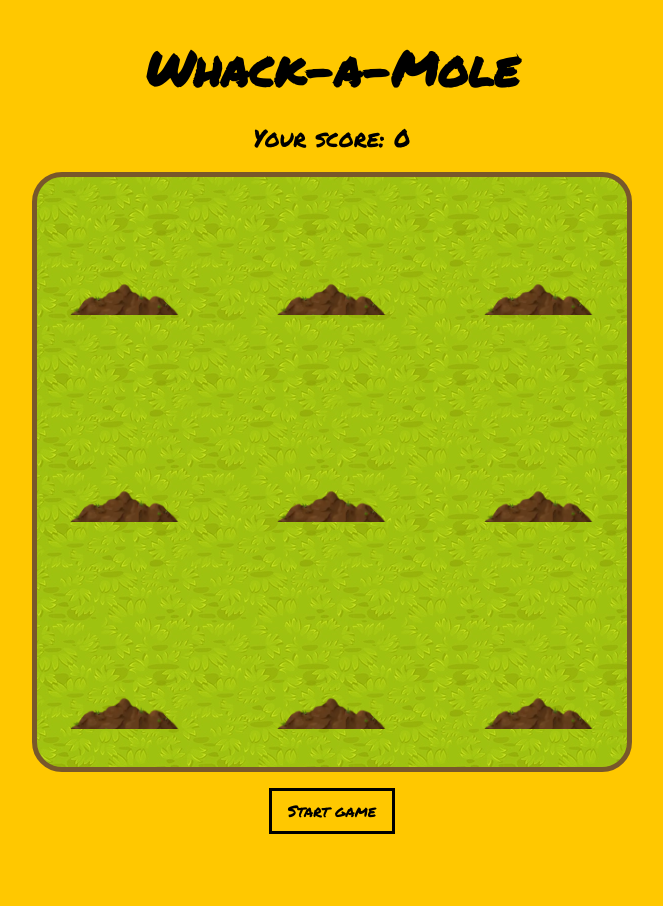
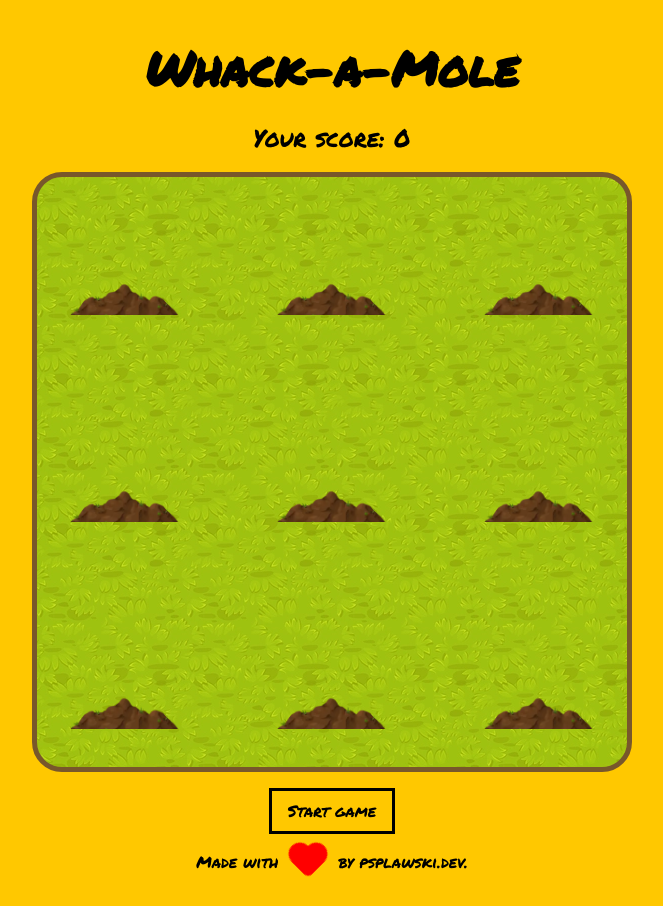
Before and after one commit to splawskip/whack-a-mole, a website built with Vite: page index.html in a window 1280 px wide. Shown: the whole page, without its empty margins (308-971 px from the left). Before the commit the page ends 882 px from the top, so only its background shows below. Built offline with nearby package versions, Linux system fonts and the light colour scheme.

Commit message:
Add footer

```diff
--- a/index.html
+++ b/index.html
@@ -42,10 +42,12 @@
   </head>
   <body>
     <div id="app" class="app">
-      <h1 class="title">Whack-a-Mole</h1>
-      <p class="score">
-        Your score: <span class="score__value" data-game="score">0</span>
-      </p>
+      <header class="header">
+        <h1 class="title">Whack-a-Mole</h1>
+        <p class="score">
+          Your score: <span class="score__value" data-game="score">0</span>
+        </p>
+      </header>
       <main class="backyard" data-game="board">
         <div class="backyard__hole" data-game="hole">
           <div class="mole"></div>
@@ -76,6 +78,9 @@
         </div>
       </main>
       <button class="button" data-game="start-button">Start game</button>
+      <footer class="footer">
+        Made with <span class="heart" title="Love"></span> by psplawski.dev.
+      </footer>
     </div>
     <script type="module" src="./src/js/main.js"></script>
   </body>
--- a/src/css/style.css
+++ b/src/css/style.css
@@ -1,8 +1,8 @@
-
 :root {
   --clr-yellow: hsl(47, 100%, 50%);
   --clr-black: hsl(0, 0%, 0%);
   --clr-dirt: hsl(34, 47%, 32%);
+  --clr-heart: hsl(0deg 100% 50%);
   --transition-swing: cubic-bezier(.25, .8, .5, 1);
 
   text-rendering: optimizelegibility;
@@ -16,6 +16,20 @@
   overflow-x: hidden;
 }
 
+@keyframes pulse {
+  0% {
+    transform: scale(1) rotate(45deg);
+  }
+
+  50% {
+    transform: scale(1.3) rotate(45deg);
+  }
+
+  100% {
+    transform: scale(1) rotate(45deg);
+  }
+}
+
 .app {
   width: 100%;
   height: 100%;
@@ -23,6 +37,14 @@
   display: grid;
   place-items: center;
   padding: .5rem;
+}
+
+.header {
+  display: flex;
+  flex-direction: column;
+  justify-content: center;
+  align-items: center;
+  flex-wrap: nowrap;
 }
 
 .title {
@@ -103,6 +125,52 @@
   color: var(--clr-yellow);
 }
 
+.footer {
+  display: flex;
+  flex-direction: row;
+  justify-content: center;
+  align-items: center;
+  flex-wrap: nowrap;
+}
+
+.heart {
+  position: relative;
+  display: inline-block;
+  width: 20px;
+  height: 20px;
+  margin: 0 20px;
+  color: transparent;
+  background: var(--clr-heart);
+  border-bottom-right-radius: 5px;
+  transform: rotate(45deg);
+  animation-name: pulse;
+  animation-duration: 0.7s;
+  animation-iteration-count: infinite;
+  will-change: transform;
+}
+
+.heart::before {
+  position: absolute;
+  top: 0;
+  left: -50%;
+  width: 20px;
+  height: 20px;
+  content: '';
+  background: var(--clr-heart);
+  border-radius: 50%;
+}
+
+.heart::after {
+  position: absolute;
+  top: -50%;
+  left: 0;
+  width: 20px;
+  height: 20px;
+  content: '';
+  background: var(--clr-heart);
+  border-radius: 50%;
+}
+
 @media (min-width: 768px) {
   .app {
     padding: 2rem;
```
Lines whose indentation alone changed are shown as unchanged.
